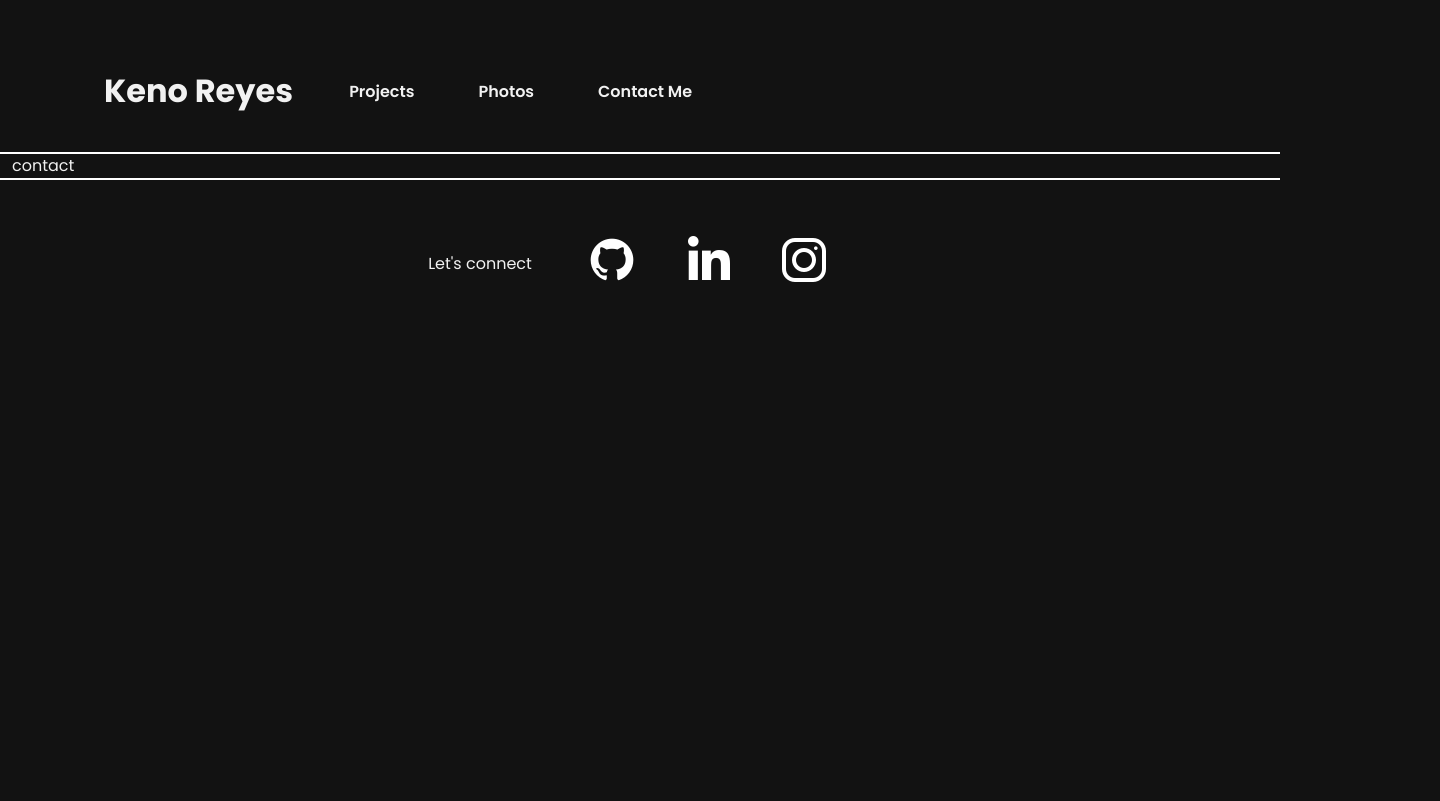
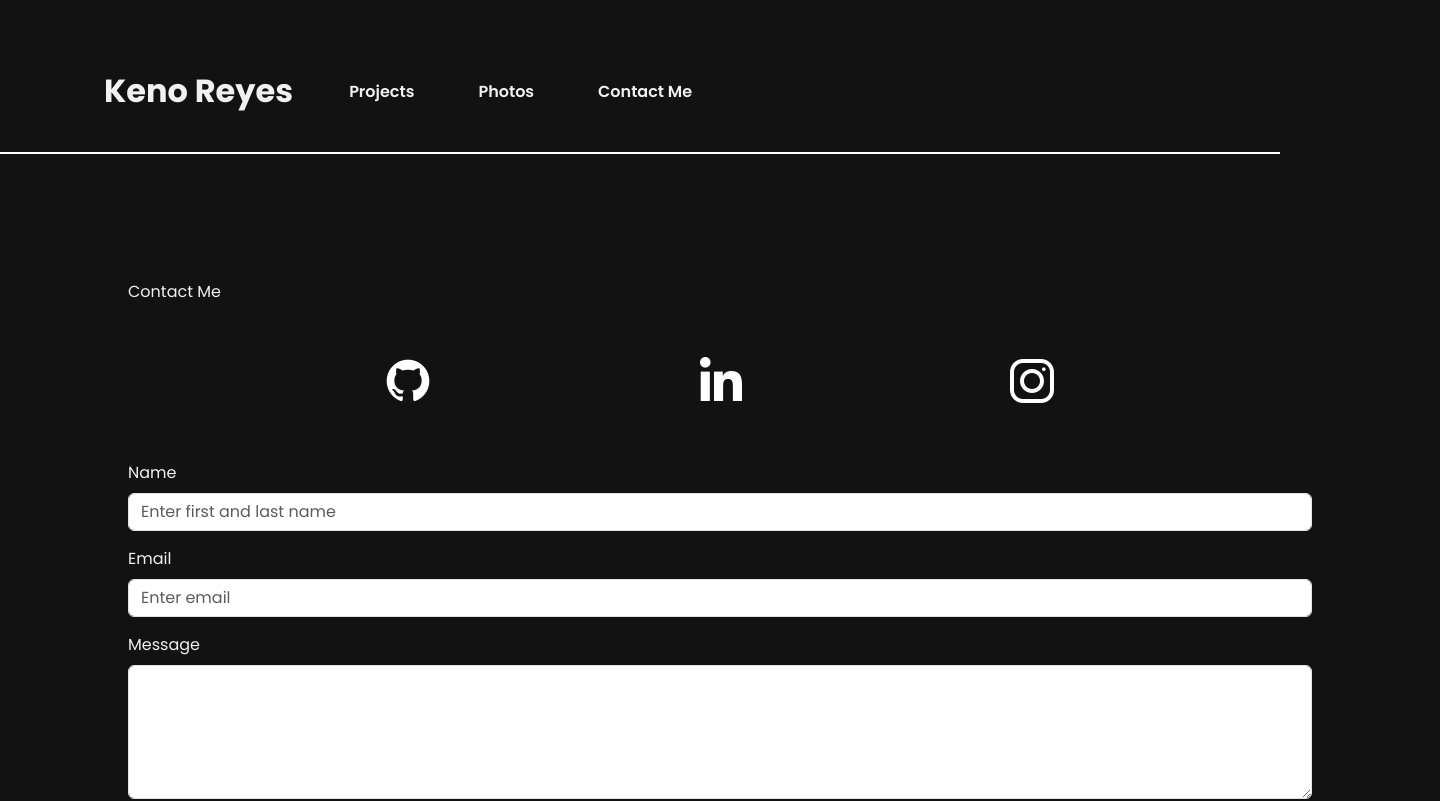
Before and after one commit to kenoreyes238/KenoReyes-Portfolio, a React (Vite) app: page /contact in a window 1280 px wide. Shown: the top 801 px of the page, 1440 px wide, since content can reach past the window. Built offline with nearby package versions, Linux system fonts and the light colour scheme.

Commit message:
added contact form with firebase plus carousel on landing

```diff
--- a/package.json
+++ b/package.json
@@ -11,6 +11,7 @@
   },
   "dependencies": {
     "bootstrap": "^5.3.3",
+    "firebase": "^10.12.0",
     "framer-motion": "^4.1.17",
     "react": "^18.2.0",
     "react-bootstrap": "^2.10.2",
--- a/src/App.css
+++ b/src/App.css
@@ -16,6 +16,7 @@ nav {
   padding: 3rem 5rem 1rem 5rem;
   border-bottom: 2px solid white;
   background-color: #121212;
+  z-index: 1;
 
 
   .mainNav {
@@ -82,7 +83,7 @@ nav {
 
   @media(max-width: 992px) {
     .landingPage {
-      padding: 0 15px;
+      padding: 0 15px 15px 15px;
     }
   }
 
@@ -92,13 +93,13 @@ nav {
     align-items: center;
     padding: 2rem;
 
-    /* .carousel img {
+    .carousel img {
+      z-index: -1;
       top: 0;
       left: 0;
-      min-width: 1000px;
       height: 400px;
       max-width: none;
-    } */
+    }
 
     .landingMe {
       width: 45ch;
@@ -236,6 +237,7 @@ nav {
   .certificates {
     display: flex;
     flex-direction: column;
+
     h2 {
       padding-top: 3rem;
       font-weight: 700;
@@ -248,6 +250,18 @@ nav {
     }
 
     .row1 {
+      display: flex;
+      flex-direction: row;
+      padding-top: 1rem;
+    }
+
+    .row2 {
+      display: flex;
+      flex-direction: row;
+      padding-top: 1rem;
+    }
+
+    .row3 {
       display: flex;
       flex-direction: row;
       padding-top: 1rem;
@@ -377,3 +391,31 @@ Carousel {
     }
   }
 }
+
+.photos {
+  display: flex;
+  flex-direction: column;
+  justify-content: center;
+  padding: 8rem;
+}
+
+.contact {
+  display: flex;
+  flex-direction: column;
+  justify-content: center;
+  width: 90rem;
+  padding: 8rem;
+
+  .links {
+    display: flex;
+    justify-content: space-evenly;
+    padding-top: 3rem;
+  }
+
+  Form {
+    display: flex;
+    flex-direction: column;
+    justify-content: center;
+    padding-top: 3rem;
+  }
+}
--- a/src/components/SwipeCarousel.jsx
+++ b/src/components/SwipeCarousel.jsx
@@ -7,10 +7,16 @@ export default function SwipeCarousel() {
         <img src="YapperChat.png" />
       </Carousel.Item>
       <Carousel.Item>
-      <img src="Pokedex.png" />
+        <img src="Pokedex.png" />
       </Carousel.Item>
       <Carousel.Item>
-      <img src="shopping.png" />
+        <img src="shopping.png" />
+      </Carousel.Item>
+      <Carousel.Item>
+        <img src="game.png" />
+      </Carousel.Item>
+      <Carousel.Item>
+        <img src="DrumKit.png" />
       </Carousel.Item>
     </Carousel>
   );
--- /dev/null
+++ b/src/firebase.jsx
@@ -0,0 +1,18 @@
+import { initializeApp } from "firebase/app";
+import { getFirestore } from "firebase/firestore";
+
+const firebaseConfig = {
+  apiKey: "",
+  authDomain: "kr-portfolio-4ca8d.firebaseapp.com",
+  projectId: "kr-portfolio-4ca8d",
+  storageBucket: "kr-portfolio-4ca8d.appspot.com",
+  messagingSenderId: "553283437351",
+  appId: "",
+  measurementId: "G-9BFYVX345L"
+};
+
+// Initialize Firebase
+const app = initializeApp(firebaseConfig);
+const db = getFirestore(app);
+
+export {db};
--- a/src/pages/Contact.jsx
+++ b/src/pages/Contact.jsx
@@ -1,11 +1,84 @@
 import Container from "react-bootstrap/Container"
 import Row from "react-bootstrap/Row"
 import Col from "react-bootstrap/Col"
+import Form from "react-bootstrap/Form"
+import Button from "react-bootstrap/Button"
+import { db } from "../firebase"
+import { useState } from "react"
+import { collection, addDoc } from "firebase/firestore"
 
 export default function Contact() {
+    const [name, setName] = useState("");
+    const [email, setEmail] = useState("");
+    const [message, setMessage] = useState("");
+
+    const handleSubmit = async (e) => {
+        e.preventDefault();
+        try {
+            await addDoc(collection(db, "contacts"), {
+                name: name,
+                email: email,
+                message: message,
+            });
+            console.log("message sent");
+            setName("");
+            setEmail("");
+            setMessage("");
+        } catch (error) {
+            console.error(error);
+        }
+    };
+
     return (
-        <Container fluid>
-            contact
+        <Container className="contact" fluid>
+            <h1>Contact Me</h1>
+            <Row>
+                <Col>
+                    <div className="links">
+                    <a href='https://github.com/kenoreyes238'>
+                        <img src='gitHub.png' alt='github logo' className="icons"/>
+                    </a>
+                    <a href='www.linkedin.com/in/keno-reyes-3b5a47265'>
+                        <img src='linkedin.png' alt='linkedin logo' className="icons"/>
+                    </a>
+                    <a href='https://www.instagram.com/kxnor.dev?utm_source=ig_web_button_share_sheet&igsh=ZDNlZDc0MzIxNw=='>
+                        <img src='instagram.png' alt='insta logo' className="icons"/>
+                    </a>
+                    </div>
+                    <Form onSubmit={handleSubmit}>
+                        <Form.Group className="mb-3" controlId="formBasicName">
+                            <Form.Label>Name</Form.Label>
+                            <Form.Control
+                                type="name"
+                                placeholder="Enter first and last name"
+                                value={name}
+                                onChange={(e) => setName(e.target.value)}
+                            />
+                        </Form.Group>
+                        <Form.Group className="mb-3" controlId="formBasicEmail">
+                            <Form.Label>Email</Form.Label>
+                            <Form.Control
+                                type="email"
+                                placeholder="Enter email"
+                                value={email}
+                                onChange={(e) => setEmail(e.target.value)}
+                            />
+                        </Form.Group>
+                        <Form.Group className="mb-3" controlId="formBasicMessage">
+                            <Form.Label>Message</Form.Label>
+                            <Form.Control
+                                as="textarea"
+                                rows={5}
+                                value={message}
+                                onChange={(e) => setMessage(e.target.value)}
+                            />
+                        </Form.Group>
+                        <Button variant="secondary" type="submit">
+                            Submit
+                        </Button>
+                    </Form>
+                </Col>
+            </Row>
         </Container>
     )
 }
--- a/src/pages/Landing.jsx
+++ b/src/pages/Landing.jsx
@@ -3,7 +3,7 @@ import Button from "react-bootstrap/Button"
 import Container from "react-bootstrap/Container"
 import Row from "react-bootstrap/Row"
 import Col from "react-bootstrap/Col"
-// import SwipeCarousel from '../components/SwipeCarousel';
+import SwipeCarousel from '../components/SwipeCarousel';
 
 export default function Landing() {
 
@@ -24,8 +24,8 @@ export default function Landing() {
                     </div>
                 </Col>
                 <Col lg={5} className="pic">
-                    <img src="IMG_0056.JPG" alt="photograph"/>
-                    {/* <SwipeCarousel /> */}
+                    {/* <img src="IMG_0056.JPG" alt="photograph"/>  */}
+                    <SwipeCarousel />
                 </Col>
             </Row>
             <Row className="aboutMe">
@@ -49,7 +49,7 @@ export default function Landing() {
                     <p>
                         During his free time, he likes to work out at the gym. He also enjoys doing recreational activities with either himself
                         or with friends, which includes: swimming, rock climbing, etc. Besides staying healthy and fit, he likes to play some
-                        games on his pc, go on trips, and just overall have some fun and keeping his life in balance.
+                        games on his pc and go on trips.
                     </p>
                 </Col>
             </Row>
--- a/src/pages/Photos.jsx
+++ b/src/pages/Photos.jsx
@@ -19,6 +19,7 @@ export default function Photos() {
                     <Image src="reyes_keno_mainstage(2).jpg" rounded />
                 </div>
             </div> */}
+            <h1>COMING SOON</h1>
         </Container>
     )
 }
```
Also changed, not shown: 2 other files (tests, documents, lock files or other folders).
